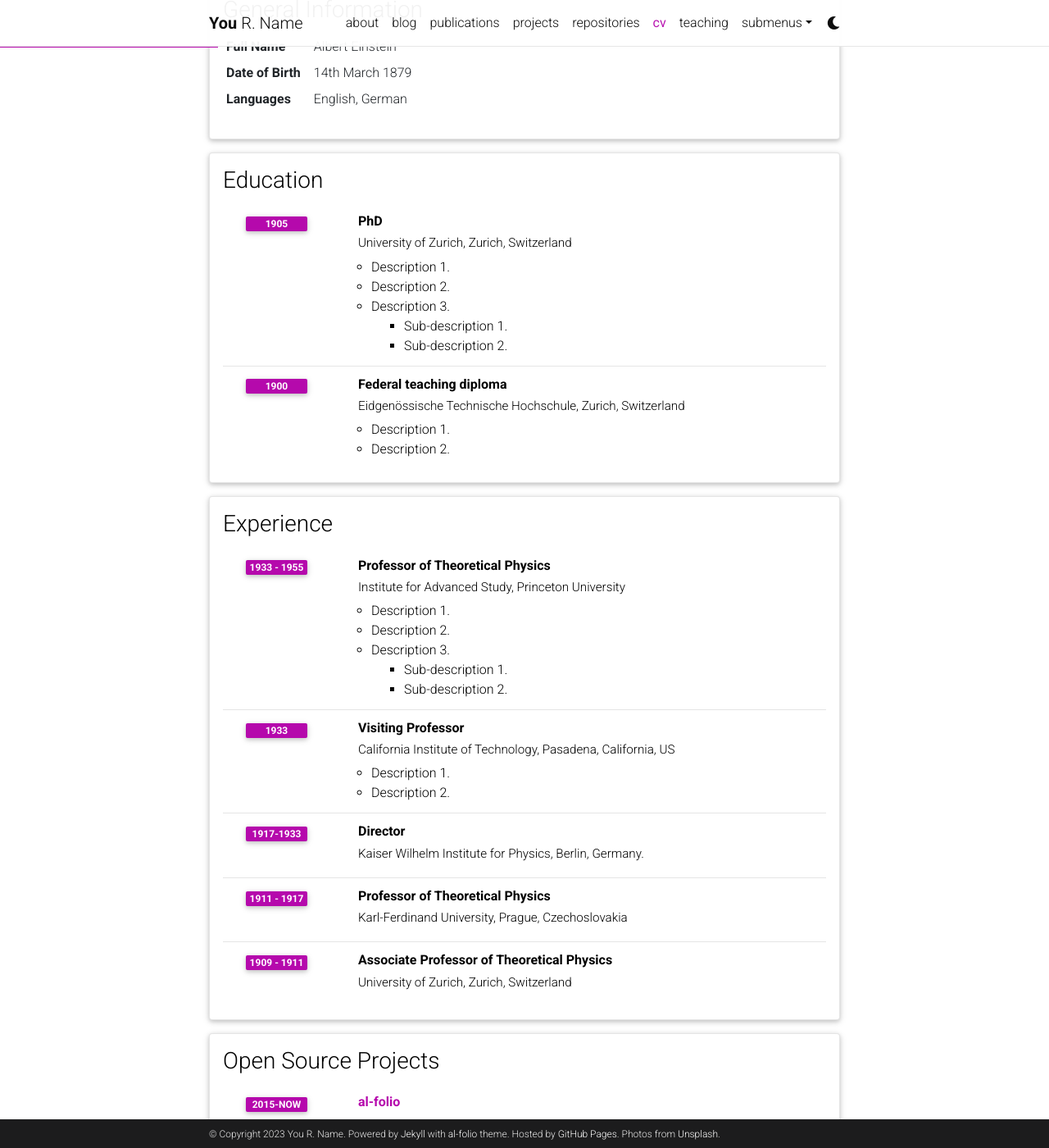
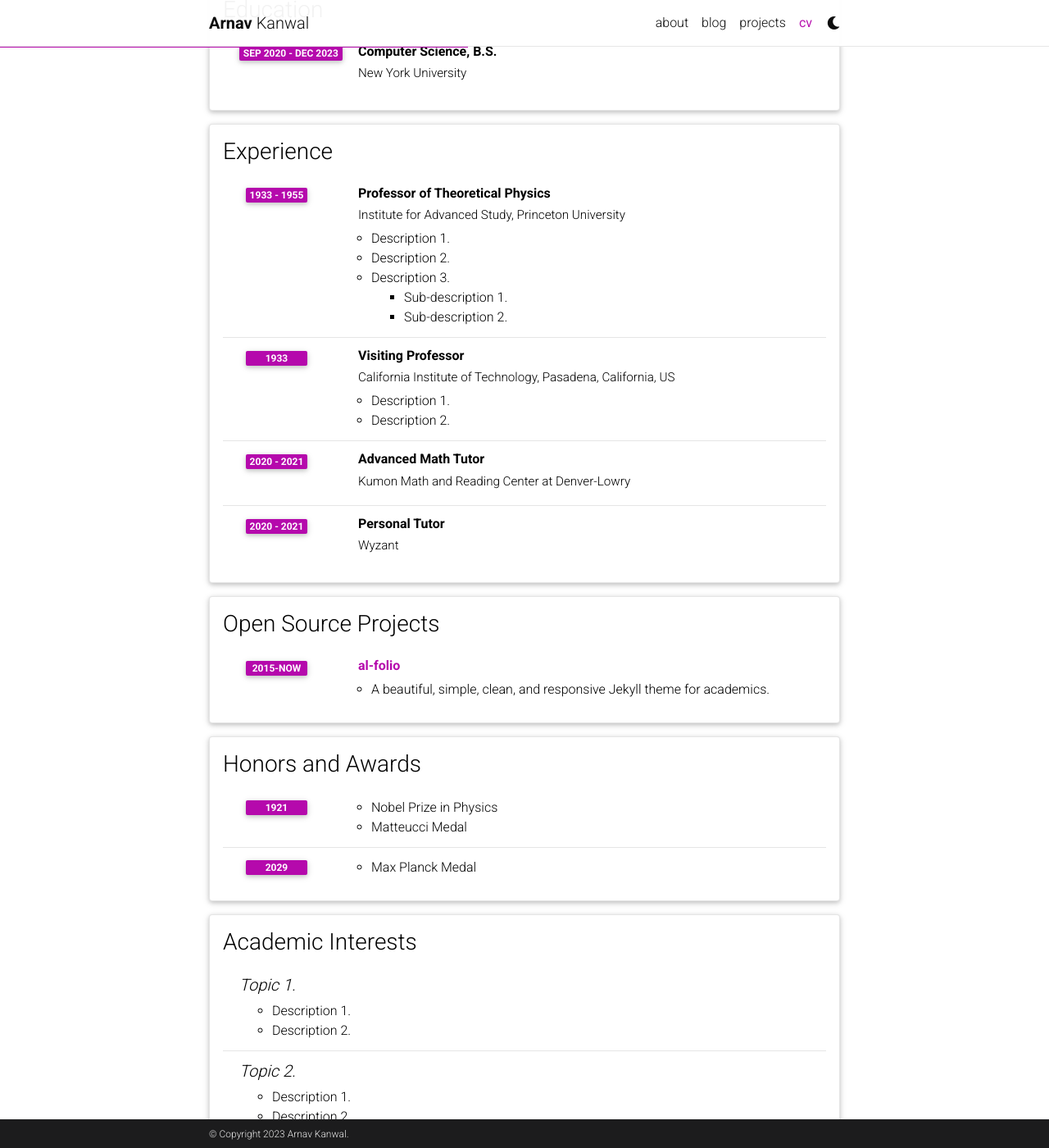
Before and after one commit to arniekanwal/arniekanwal.github.io, a Jekyll site: the page built from _pages/cv.md, in a window 1280 px wide and 1400 px high, scrolled down 207 px. Shown: the whole window at 82% size. Built offline with Jekyll 4.4.1, drawn with Linux system fonts in a browser that asks for light colours; comment, search, counter and statistics services are not loaded; a style sheet for code colours, icons or effects is not loaded.

Commit message:
some random modifications

```diff
--- a/_config.yml
+++ b/_config.yml
@@ -3,23 +3,19 @@
 # -----------------------------------------------------------------------------
 
 title: blank # the website title (if blank, full name will be used instead)
-first_name: You
-middle_name: R.
-last_name: Name
-email: you@example.com
+first_name: Arnav
+last_name: Kanwal
+email: ajk8685@nyu.edu
 description: > # the ">" symbol means to ignore newlines until "footer_text:"
   A simple, whitespace theme for academics. Based on [*folio](https://github.com/bogoli/-folio) design.
-footer_text: >
-  Powered by <a href="https://jekyllrb.com/" target="_blank">Jekyll</a> with <a href="https://github.com/alshedivat/al-folio">al-folio</a> theme.
-  Hosted by <a href="https://pages.github.com/" target="_blank">GitHub Pages</a>.
-  Photos from <a href="https://unsplash.com" target="_blank">Unsplash</a>.
-keywords: jekyll, jekyll-theme, academic-website, portfolio-website  # add your own keywords or leave empty
+footer_text:
+keywords: jekyll, jekyll-theme, portfolio-website  # add your own keywords or leave empty
 
 lang: en # the language of your site (for example: en, fr, cn, ru, etc.)
 icon: ⚛️  # the emoji used as the favicon (alternatively, provide image name in /assets/img/)
 
-url: https://alshedivat.github.io # the base hostname & protocol for your site
-baseurl: /al-folio # the subpath of your site, e.g. /blog/
+url: https://arniekanwal.github.io # the base hostname & protocol for your site
+baseurl:  # the subpath of your site, e.g. /blog/
 last_updated: false # set to true if you want to display last updated in the footer
 impressum_path:  # set to path to include impressum link in the footer, use the same path as permalink in a page, helps to conform with EU GDPR
 
@@ -71,11 +67,11 @@ og_image: # The site-wide (default for all links) Open Graph preview image
 # Social integration
 # -----------------------------------------------------------------------------
 
-github_username: # your GitHub user name
+github_username: arniekanwal
 gitlab_username: # your GitLab user name
 twitter_username: # your Twitter handle
 mastodon_username: # your mastodon instance+username in the format instance.tld/@username
-linkedin_username: # your LinkedIn user name
+linkedin_username: arnavkanwal
 telegram_username: # your Telegram user name
 scholar_userid: # your Google Scholar ID
 semanticscholar_id: # your Semantic Scholar ID
--- a/_data/cv.yml
+++ b/_data/cv.yml
@@ -1,32 +1,9 @@
-- title: General Information
-  type: map
-  contents:
-    - name: Full Name
-      value: Albert Einstein
-    - name: Date of Birth
-      value: 14th March 1879
-    - name: Languages
-      value: English, German
-
 - title: Education
   type: time_table
   contents:
-    - title: PhD
-      institution: University of Zurich, Zurich, Switzerland
-      year: 1905
-      description:
-        - Description 1.
-        - Description 2.
-        - title: Description 3.
-          contents:
-            - Sub-description 1.
-            - Sub-description 2.
-    - title: Federal teaching diploma
-      institution: Eidgenössische Technische Hochschule, Zurich, Switzerland
-      year: 1900
-      description:
-        - Description 1.
-        - Description 2.
+    - title: Computer Science, B.S.
+      institution: New York University
+      year: SEP 2020 - DEC 2023
 
 - title: Experience
   type: time_table
@@ -41,6 +18,7 @@
           contents:
             - Sub-description 1.
             - Sub-description 2.
+
     - title: Visiting Professor
       institution: California Institute of Technology, Pasadena, California, US
       year: 1933
@@ -48,18 +26,13 @@
         - Description 1.
         - Description 2.
 
-    - title: Director
-      institution: Kaiser Wilhelm Institute for Physics, Berlin, Germany.
-      year: 1917-1933
+    - title: Advanced Math Tutor
+      institution: Kumon Math and Reading Center at Denver-Lowry
+      year: 2020 - 2021
 
-    - title: Professor of Theoretical Physics
-      institution: Karl-Ferdinand University, Prague, Czechoslovakia
-      year: 1911 - 1917
-      description:
-
-    - title: Associate Professor of Theoretical Physics
-      institution: University of Zurich, Zurich, Switzerland
-      year: 1909 - 1911
+    - title: Personal Tutor
+      institution: Wyzant
+      year: 2020 - 2021
 
 - title: Open Source Projects
   type: time_table
```
Also changed, not shown: _data/coauthors.yml (deleted, +0 -34 lines), _data/repositories.yml (deleted, +0 -12 lines), _pages/about.md (+1 -1 lines), _pages/dropdown.md (deleted, +0 -13 lines), _pages/publications.md (deleted, +0 -18 lines), _pages/repositories.md (deleted, +0 -44 lines), _pages/teaching.md (deleted, +0 -12 lines), assets/img/al-folio-preview.png (deleted), assets/img/photos-screenshot.png (deleted), assets/img/publication_preview/brownian-motion.gif (deleted), assets/img/publication_preview/wave-mechanics.gif (deleted), assets/img/publications-screenshot.png (deleted).
